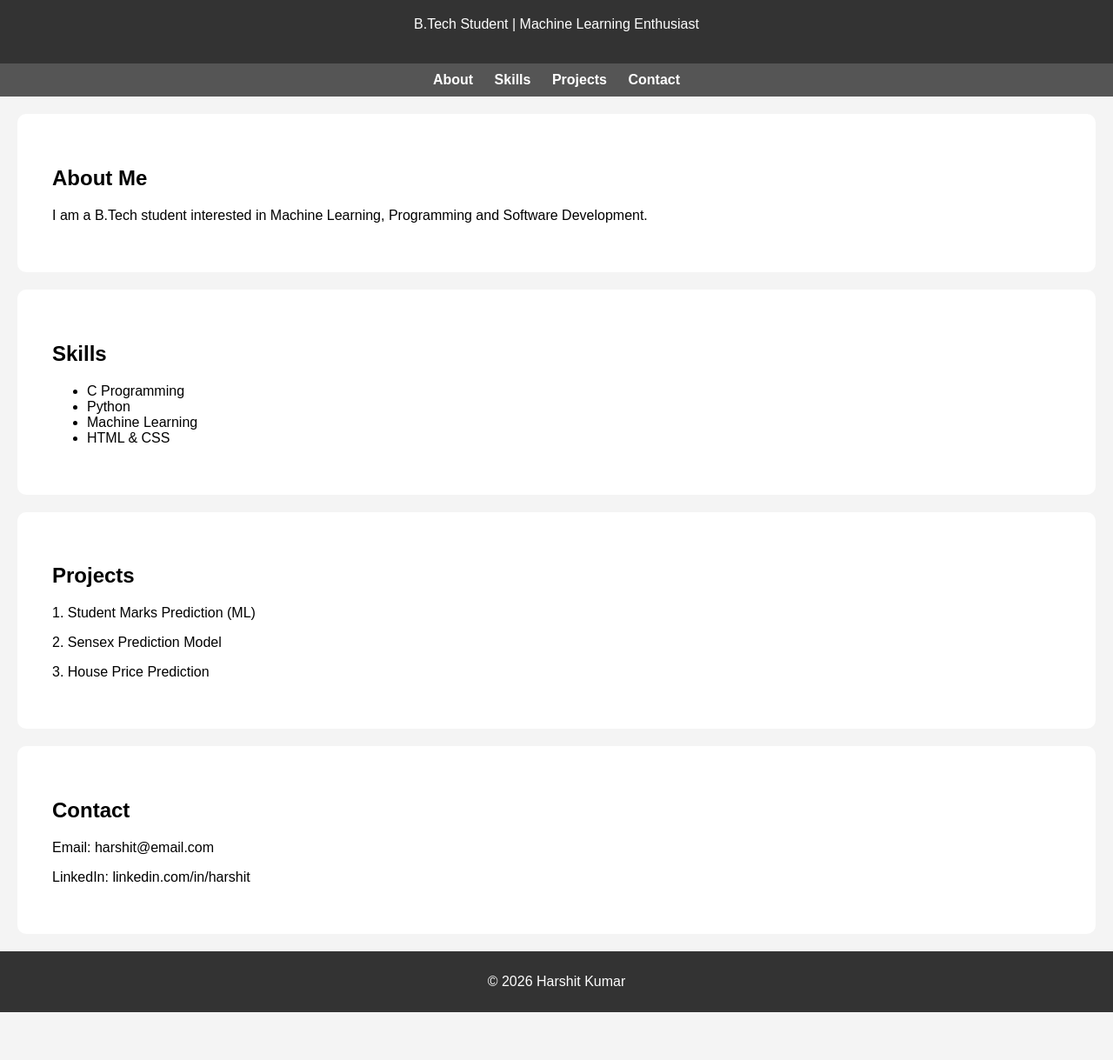
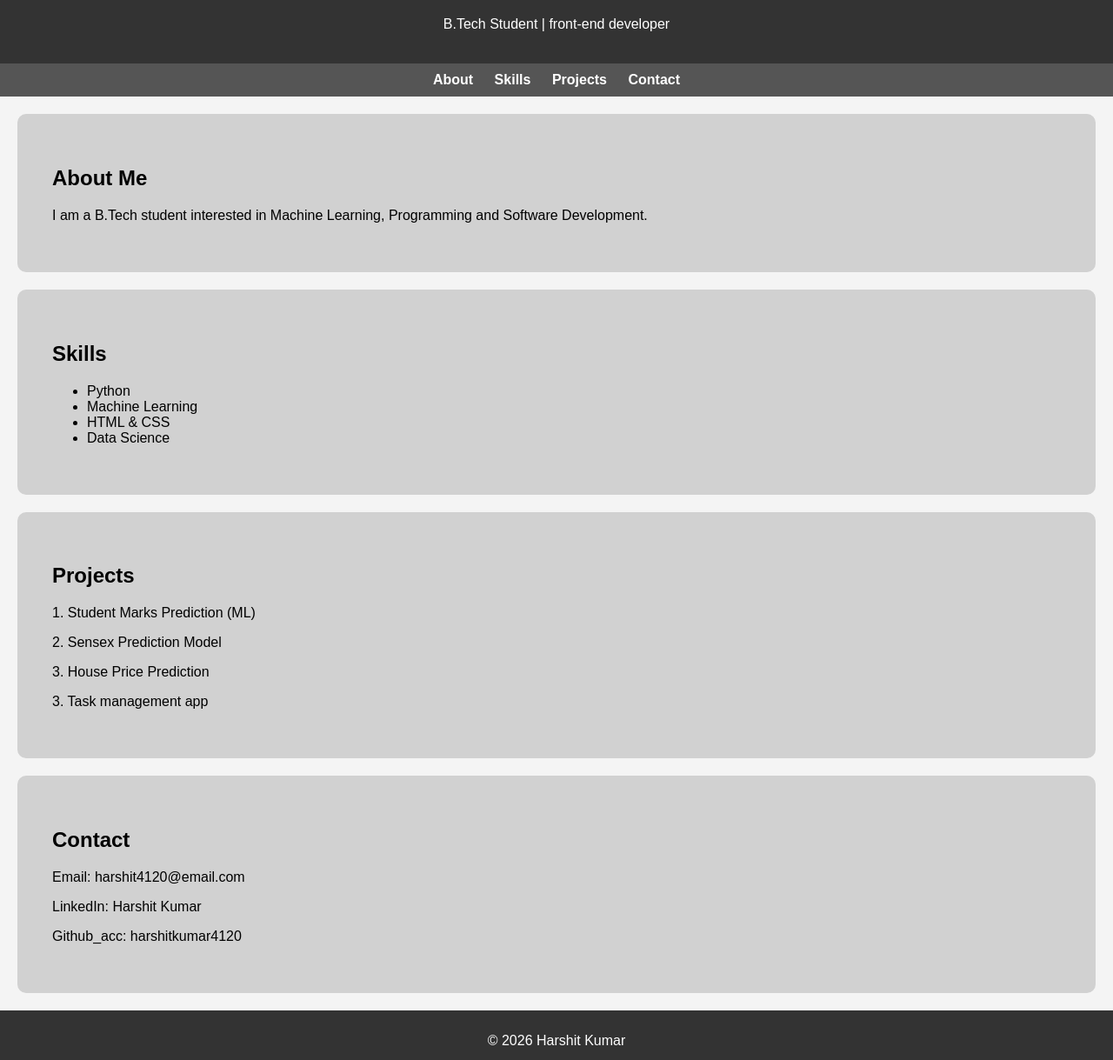
Before and after one commit to harshitkumar4120/portfolio.repo, a plain HTML site: page portfolio.html in a window 1280 px wide. Shown: the part 81-1300 px from the top of the page at 87% size. Before the commit the page ends 1245 px from the top, so only its background shows below. Drawn offline with Linux system fonts and the light colour scheme.

Commit message:
add some modifications

```diff
--- a/portfolio.html
+++ b/portfolio.html
@@ -31,7 +31,7 @@ nav a{
 section{
     padding:40px;
     margin:20px;
-    background:white;
+    background:rgb(209, 209, 209);
     border-radius:10px;
 }
 
@@ -46,7 +46,7 @@ footer{
 
 <header>
     <h1>Harshit Kumar</h1>
-    <p>B.Tech Student | Machine Learning Enthusiast</p>
+    <p>B.Tech Student | front-end developer</p>
 </header>
 
 <nav>
@@ -64,10 +64,10 @@ footer{
 <section id="skills">
     <h2>Skills</h2>
     <ul>
-        <li>C Programming</li>
         <li>Python</li>
         <li>Machine Learning</li>
         <li>HTML & CSS</li>
+        <li>Data Science</li>
     </ul>
 </section>
 
@@ -76,12 +76,14 @@ footer{
     <p>1. Student Marks Prediction (ML)</p>
     <p>2. Sensex Prediction Model</p>
     <p>3. House Price Prediction</p>
+    <p>3. Task management app</p>
 </section>
 
 <section id="contact">
     <h2>Contact</h2>
-    <p>Email: harshit@email.com</p>
-    <p>LinkedIn: linkedin.com/in/harshit</p>
+    <p>Email: harshit4120@email.com</p>
+    <p>LinkedIn: Harshit Kumar</p>
+    <p>Github_acc: harshitkumar4120</p>
 </section>
 
 <footer>
```
